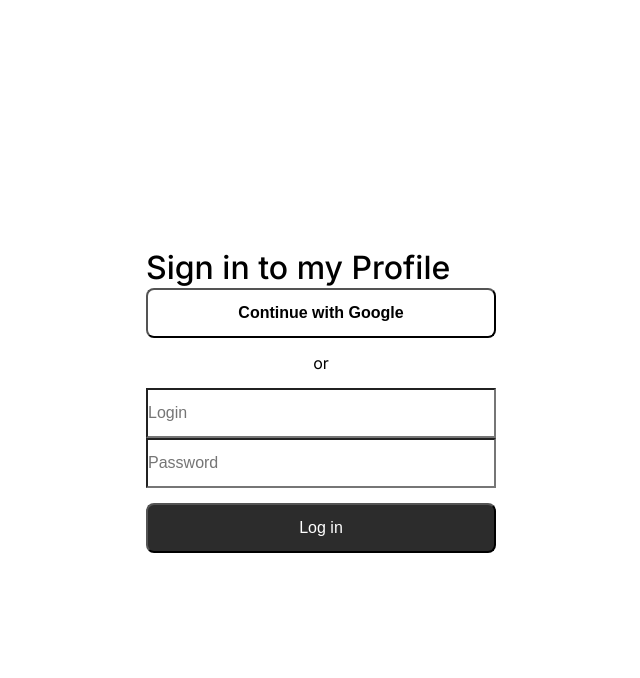
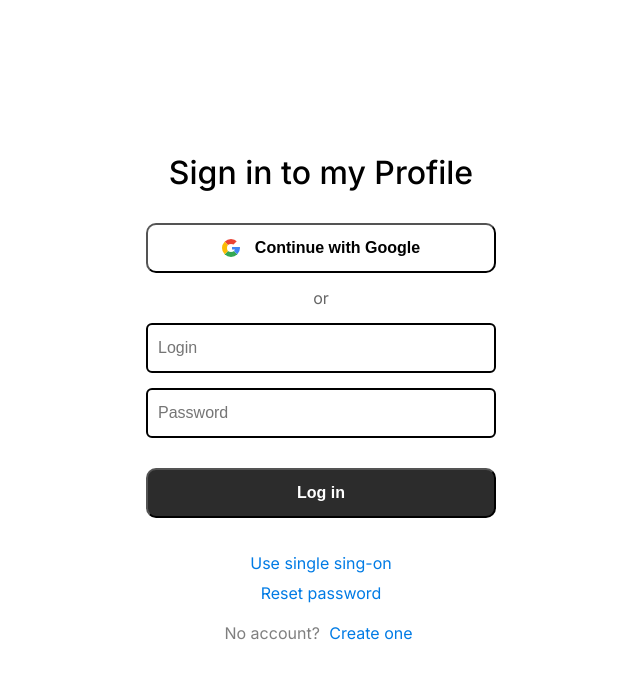
Before and after one commit to ZolotoverkhMaksym/buyer-transactions, a Next.js app: page /login in a window 1280 px wide. Shown: the top 678 px of the page, without its empty margins (319-959 px from the left). Built offline with nearby package versions, Linux system fonts and the light colour scheme.

Commit message:
Finish login

```diff
--- a/app/login/page.module.scss
+++ b/app/login/page.module.scss
@@ -7,15 +7,17 @@
  flex-direction:column;
  margin: auto;
  width: 100%;
+ border: 0;
 }
 
 .box {
-  box-sizing: border-box;
+    box-sizing: border-box;
     display: flex;
     flex-direction: column;
     width: 100%;
     max-width: 422px;
-    padding: 36px;
+    padding-left: 36px;
+    padding-right: 36px;
     font-size: 16px;
     min-height: 120px;
     -webkit-font-smoothing: antialiased;
@@ -28,45 +30,123 @@
   font-size: 32px;
   font-weight: 500;
   line-height: 125%;
+  display: flex;
+  justify-content: center;
+  margin-bottom: 30px;
+}
+
+
+.icon {
+  position: relative;
+  width: 18px;
+  height: 18px;
+  background-color: rgb(255, 255, 255);
+  border-top: 10px solid #EA4335;
+  border-right: 10px solid #4285F4;
+  border-bottom: 10px solid #34A853;
+  border-left: 10px solid #FBBC05;
+  border-radius: 50%;
+  border-width: 5px;
+  margin-right: 15px;
+}
+
+.icon::before {
+  content: "";
+  position: absolute;
+  background-color:#4285F4;
+  width: 5px;
+  height: 3px;
+  top: 50%;
+  right: -2px;
+  transform: translateY(-50%);
+}
+
+.icon::after {
+  content: "";
+  position: absolute;
+  top: -7px;
+  right: px;
+  border-top: 10px solid transparent;
+  border-right: 10px solid rgb(255, 255, 255);
 }
 
 .google {
-  border-radius: 8px;
+  position: absolute;
+  border-radius: 10px;
   height: 50px;
-  // width: 350px;
+  width: 350px;
   background-color: white;
   color: black;
   font-weight: 700;
   font-size: 16px;
+  display: flex;
+  flex-wrap: wrap;
+  justify-content: center;
+  align-items: center;
+  // margin-bottom: 100px;
+
 }
 
 .span {
+
   color: black;
   height: 50px;
-  // width: 350px;
   display: flex;
- justify-content: center;
- align-items: center;
+  justify-content: center;
+  align-items: center;
+  font-size: 16px;
+  color: #666;
 
 }
 
 .input {
 background-color: rgb(255, 255, 255);
 color: black;
-// width: 350px;
+width: 350px;
 height: 50px;
 font-size: 16px;
-// margin-top: 15px;
-border: radius 6px;
+margin-bottom: 15px;
+padding-left: 10px;
+border-radius: 6px;
+border: 2px solid var(--color-border-strong, #000000);
+}
+
+.input:focus {
+  outline: 2px solid #007be5;
+  border-style: none;
 }
 
 .button{
   background-color: #2c2c2c;
    color: white;
-  //  width: 350px;
+   width: 350px;
   width: 100%;
    height: 50px;
    margin-top: 15px;
    font-size: 16px;
-   border-radius: 8px;
+   border-radius: 10px;
+   font-weight: 700;
 }
+
+.blue_link{
+  display: flex;
+  justify-content: center;
+  align-items: center;
+  color: #007be5;
+  margin: 5px;
+  font-size: 16px;
+  text-decoration: none;
+}
+
+.blue_link:hover {
+  text-decoration: underline;
+  color: #007be5;
+}
+
+.silver {
+  display: flex;
+  justify-content: center;
+  align-items: center;
+  color: #00000080;
+  margin-top: 10px;
+}
--- a/app/login/page.tsx
+++ b/app/login/page.tsx
@@ -35,13 +35,18 @@
 
   return (
     <div className={styles.logins}>
+      <div className={styles.title}>Sign in to my Profile</div>
       <div className={styles.box}>
-      <div className={styles.title}>Sign in to my Profile</div>
-      <button className={styles.google} onClick={submit}>Continue with Google</button>
-      <span className={styles.span}>or</span>
+      <button className={styles.google} onClick={submit}><div className={styles.icon}></div>Continue with Google</button>
+      <span className={styles.span}> or </span>
+      <div className={styles.span}> or </div>
      <input className={styles.input} value={form.login} onChange={event => handleLoginChange(event.target.value)} placeholder="Login" type="login"/>
      <input className={styles.input} value={form.password} onChange={event => handlePasswordChange(event.target.value)} placeholder="Password" type="password"/>
      <button className={styles.button} onClick={submit}>Log in</button>
+     <div className={styles.title}></div>
+     <div><a className={styles.blue_link} href="#">Use single sing-on</a></div>
+     <div><a className={styles.blue_link} href="#">Reset password</a></div>
+     <div className={styles.silver}>No account?&nbsp;<a className={styles.blue_link} href="#">Create one</a></div>
      </div>
     </div>
   )
```
